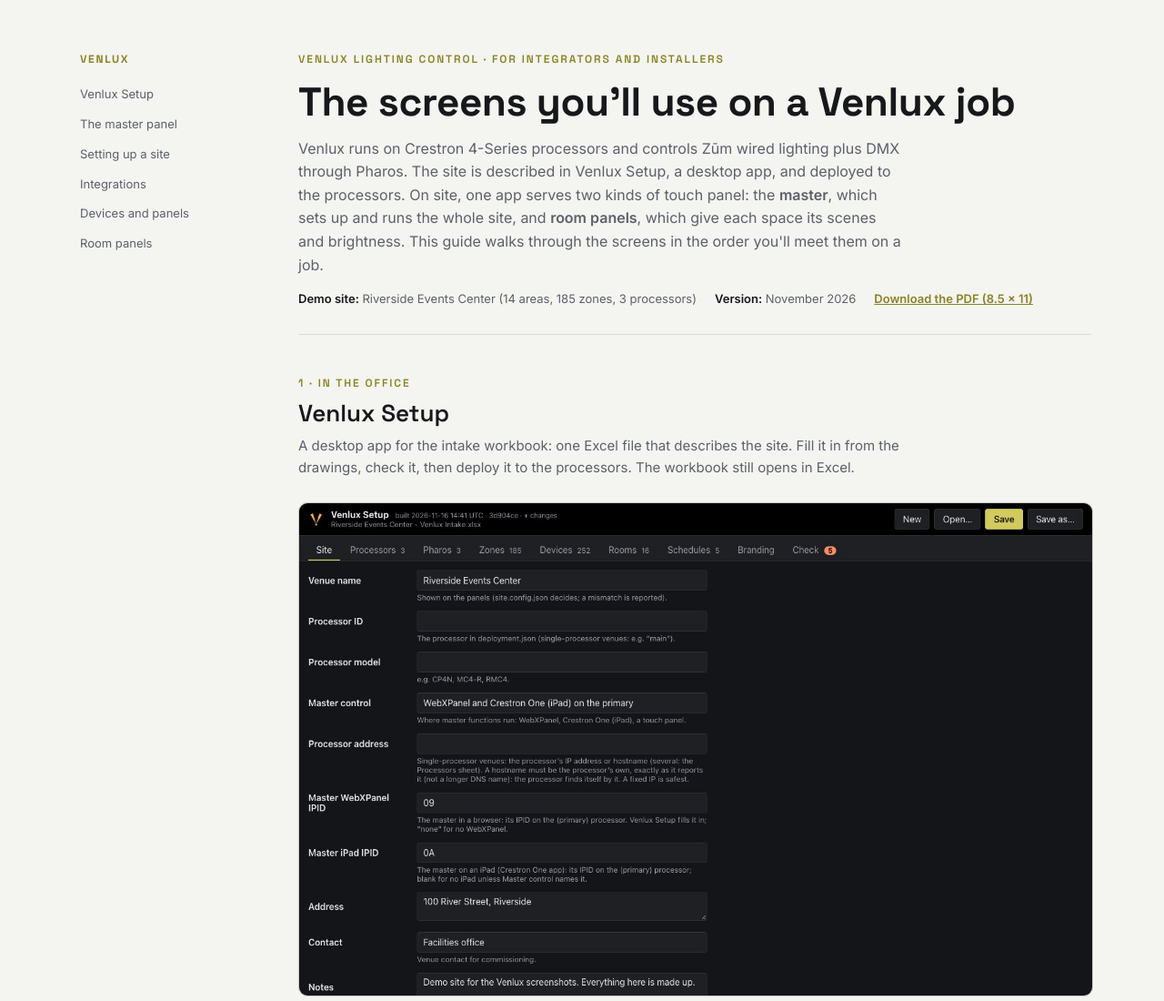
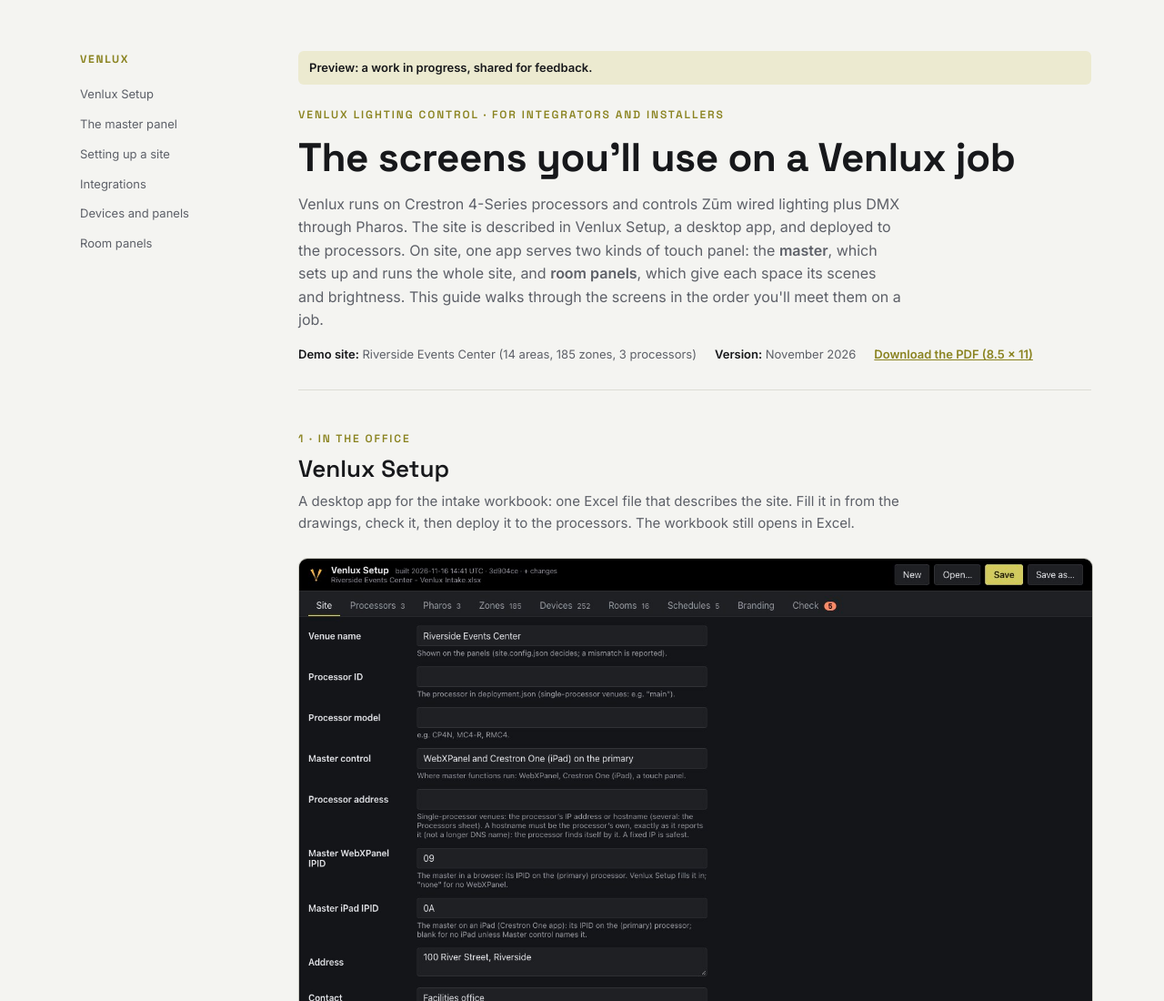
Before and after one commit to Integrated-Logic-Solutions/venlux-guide, a plain HTML site: page index.html in a window 1280 px wide. Shown: the top 1100 px of the page at 91% size. Drawn offline with Linux system fonts and the light colour scheme.

Commit message:
Update from venlux 9565784

```diff
--- a/index.html
+++ b/index.html
@@ -3,6 +3,7 @@
 <head>
 <meta charset="utf-8">
 <meta name="viewport" content="width=device-width,initial-scale=1">
+<meta name="robots" content="noindex, nofollow">
 <title>Venlux Installer Screens</title>
 <link rel="preconnect" href="https://fonts.googleapis.com">
 <link rel="preconnect" href="https://fonts.gstatic.com" crossorigin>
@@ -87,6 +88,8 @@
   footer { margin-top: 56px; padding-top: 20px; border-top: 1px solid var(--rule); font-size: 13px; color: var(--muted); }
 
   .print-only { display: none; }
+  /* Preview: shown while the guide is shared for feedback; remove with the noindex tag at launch. */
+  .preview { margin: 0 0 24px; padding: 8px 12px; border-radius: 6px; background: var(--accent-soft); color: var(--ink); font-size: 13px; font-weight: 600; }
   @media print { .screen-only { display: none; } }
 
   /* US Letter: a cover with contents, each section on a new page, two screenshots per page. */
@@ -141,6 +144,7 @@
   </nav>
 
   <main>
+    <p class="preview screen-only" role="note">Preview: a work in progress, shared for feedback.</p>
     <header class="top">
       <div class="eyebrow">Venlux lighting control · for integrators and installers</div>
       <h1>The screens you'll use on a Venlux job</h1>
```
